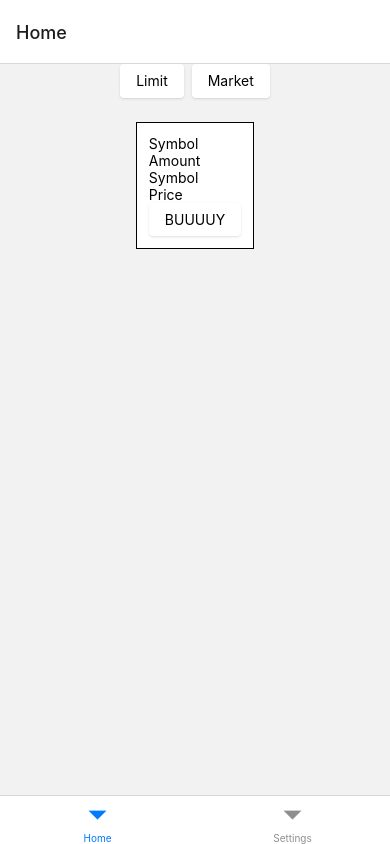
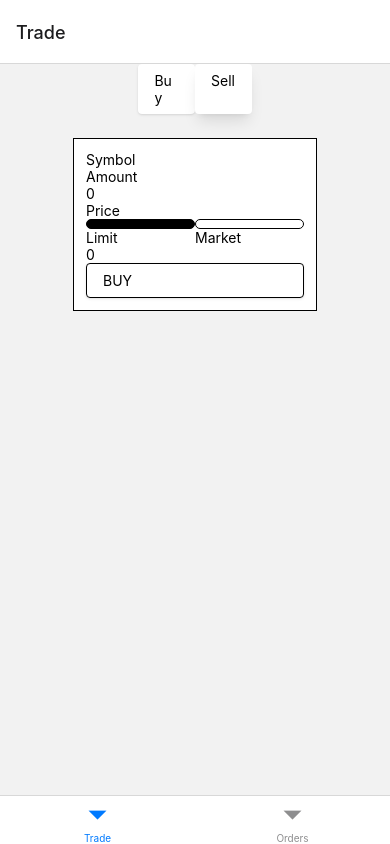
Before and after one commit to branko96/SettleChallenge, a React Native app: screen /Trade in a window 390 px wide. Built offline with nearby package versions, Linux system fonts and the light colour scheme.

Commit message:
Orders context and orders list

```diff
--- a/App.tsx
+++ b/App.tsx
@@ -1,4 +1,4 @@
-import React from 'react';
+import React, {useCallback, useContext} from 'react';
 import BottomTabNavigator from './src/navigation/BottomTabNavigator';
 import {NavigationContainer} from '@react-navigation/native';
 import {createNativeStackNavigator} from '@react-navigation/native-stack';
@@ -6,16 +6,25 @@ import {createNativeStackNavigator} from '@react-navigation/native-stack';
 const Stack = createNativeStackNavigator();
 export const OrdersContext = React.createContext({
   orders: [],
-  setOrders: (orders: any[]) => {},
+  setOrders: (item: any) => {},
 });
 
 const App = () => {
   const [orders, setOrders] = React.useState([]);
+
+  const handleSetOrders = useCallback(
+    item => {
+      const newOrders = [...orders, item];
+      setOrders(newOrders);
+    },
+    [orders],
+  );
+
   return (
     <OrdersContext.Provider
       value={{
         orders,
-        setOrders,
+        setOrders: handleSetOrders,
       }}>
       <NavigationContainer>
         <Stack.Navigator>
--- a/src/navigation/BottomTabNavigator.tsx
+++ b/src/navigation/BottomTabNavigator.tsx
@@ -8,8 +8,8 @@ const Tab = createBottomTabNavigator();
 function BottomTabNavigator() {
   return (
     <Tab.Navigator>
-      <Tab.Screen name="Home" component={BuySellScreen} />
-      <Tab.Screen name="Settings" component={OrdersScreen} />
+      <Tab.Screen name="Trade" component={BuySellScreen} />
+      <Tab.Screen name="Orders" component={OrdersScreen} />
     </Tab.Navigator>
   );
 }
--- a/src/screens/BuySell.tsx
+++ b/src/screens/BuySell.tsx
@@ -1,58 +1,102 @@
 import * as React from 'react';
-import {View, Text, Pressable} from 'react-native';
+import {View, Text, Pressable, TextInput} from 'react-native';
 import {styled, useColorScheme} from 'nativewind';
-import {useContext, useState} from 'react';
+import {useCallback, useContext, useState} from 'react';
 import {OrdersContext} from '../../App';
 
 const StyledPressable = styled(Pressable);
 const StyledView = styled(View);
-const StyledText = styled(Text);
 
 function BuySellScreen() {
   const {colorScheme, toggleColorScheme} = useColorScheme();
   const [openTab, setOpenTab] = useState(1);
+  const [amount, setAmount] = useState(0);
+  const [price, setPrice] = useState(0);
+  const [priceType, setPriceType] = useState('limit');
   const context = useContext(OrdersContext);
+
+  const handleAmountChange = useCallback(e => {
+    console.log(e);
+    setAmount(e);
+  }, []);
+
+  const handlePriceChange = useCallback(e => {
+    setPrice(e);
+  }, []);
+
+  const handleSubmit = useCallback(() => {
+    context.setOrders({amount, price});
+  }, [amount, context, price]);
 
   return (
     <StyledView className="">
-      <StyledView className="container mx-auto">
-        <StyledView className="flex flex-col items-center justify-center max-w-xl">
-          <StyledView className="flex flex-row space-x-2">
-            <StyledView>
+      <StyledView className="container">
+        <StyledView className="flex flex-col items-center justify-center">
+          <StyledView className="flex flex-row">
             <StyledPressable
               onPress={() => setOpenTab(1)}
-                className="inline-block px-4 py-2 text-gray-600 bg-white rounded shadow">
-                <Text>Limit</Text>
+              className={`flex-1 px-4 py-2 text-gray-600 bg-white rounded shadow ${
+                openTab === 1 && 'bg-secondary'
+              }`}>
+              <Text>Buy</Text>
+            </StyledPressable>
+            <StyledPressable
+              onPress={() => setOpenTab(2)}
+              className={`flex-1 px-4 py-2 text-gray-600 bg-white rounded shadow-lg ${
+                openTab === 2 && 'bg-secondary'
+              }`}>
+              <Text>Sell</Text>
             </StyledPressable>
           </StyledView>
-            <View>
-              <StyledPressable
-                onPress={() => setOpenTab(2)}
-                className="inline-block px-4 py-2 text-gray-600 bg-white rounded shadow">
-                <Text>Market</Text>
-              </StyledPressable>
-            </View>
-          </StyledView>
-          <StyledView className="p-3 mt-6 bg-white border">
-            <StyledView className={openTab === 1 ? 'block' : 'hidden'}>
+          <StyledView className="flex p-3 mt-6 bg-white border">
+            <StyledView>
+              {openTab === 1 && (
                 <StyledView className="flex-row">
                   <StyledView>
                     <Text>Symbol</Text>
                     <Text>Amount</Text>
-                  <Text>Symbol</Text>
+                    <TextInput
+                      value={amount}
+                      keyboardType="decimal-pad"
+                      onChangeText={handleAmountChange}
+                    />
                     <Text>Price</Text>
+                    <StyledView className="flex flex-row">
+                      <StyledPressable
+                        className="flex-1"
+                        onPress={() => setPriceType('limit')}>
+                        <StyledView
+                          className={`rounded-lg border p-1 ${
+                            priceType === 'limit' && 'bg-black'
+                          }`}
+                        />
+                        <Text>Limit</Text>
+                      </StyledPressable>
+                      <StyledPressable
+                        className="flex-1"
+                        onPress={() => setPriceType('market')}>
+                        <StyledView
+                          className={`rounded-lg border p-1 ${
+                            priceType === 'market' && 'bg-black'
+                          }`}
+                        />
+                        <Text>Market</Text>
+                      </StyledPressable>
+                    </StyledView>
+                    {priceType === 'limit' && (
+                      <TextInput
+                        value={price}
+                        onChangeText={handlePriceChange}
+                      />
+                    )}
                   </StyledView>
                 </StyledView>
+              )}
               <StyledPressable
-                onPress={() => context.setOrders([1])}
-                className="px-4 py-2 text-gray-600 bg-primary rounded shadow">
-                <Text>BUUUUY</Text>
+                onPress={handleSubmit}
+                className="px-4 py-2 text-gray-600 bg-primary border rounded shadow">
+                <Text>BUY</Text>
               </StyledPressable>
-            </StyledView>
-            <StyledView className={openTab === 2 ? 'block' : 'hidden'}>
-              {context.orders.map(order => (
-                <Text>{order}</Text>
-              ))}
             </StyledView>
           </StyledView>
         </StyledView>
--- a/src/screens/Orders.tsx
+++ b/src/screens/Orders.tsx
@@ -1,10 +1,31 @@
 import * as React from 'react';
-import {View, Text} from 'react-native';
+import {View, Text, FlatList} from 'react-native';
+import {useCallback, useContext} from 'react';
+import {styled} from 'nativewind';
+import {OrdersContext} from '../../App';
+
+const StyledView = styled(View);
 
 function OrdersScreen() {
+  const context = useContext(OrdersContext);
+
+  const renderItem = useCallback(({item}) => {
+    return (
+      <StyledView className="flex flex-row space-x-2">
+        <StyledView>
+          <Text>{item.price}</Text>
+        </StyledView>
+        <StyledView>
+          <Text>{item.amount}</Text>
+        </StyledView>
+      </StyledView>
+    );
+  }, []);
+
   return (
     <View>
       <Text>Orders</Text>
+      <FlatList renderItem={renderItem} data={context.orders} />
     </View>
   );
 }
```
Lines whose indentation alone changed are shown as unchanged.
